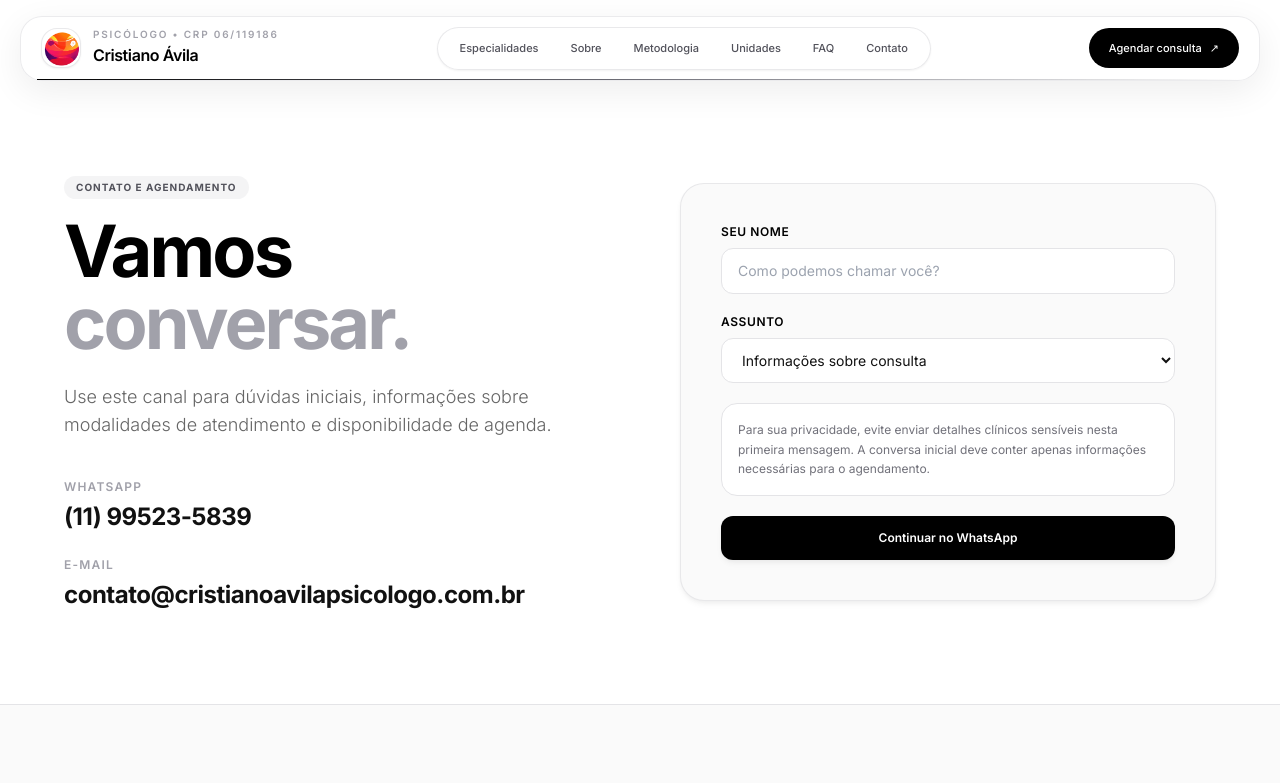
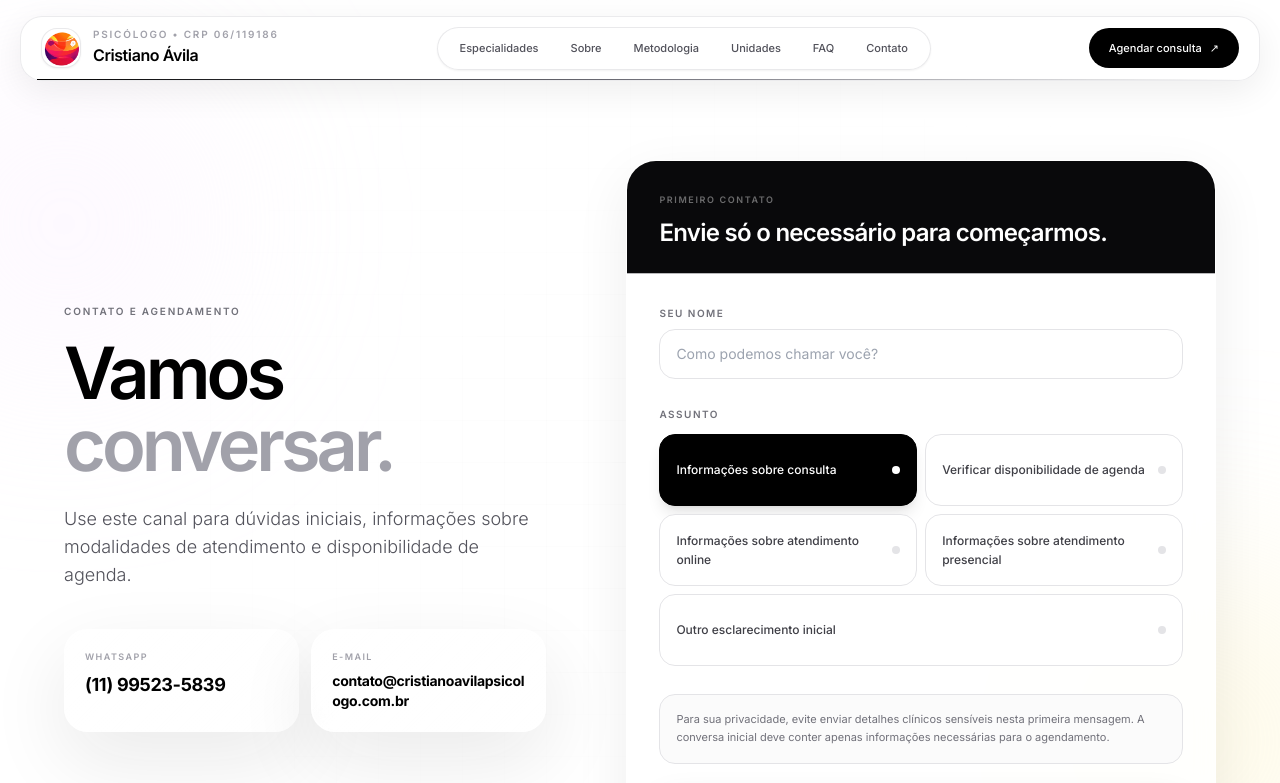
Before and after one commit to RennanLucas/cristiano-avila-site, a Next.js app: page /contato in a window 1280 px wide. Shown: the top 783 px of the page. Built offline with nearby package versions, Linux system fonts and the light colour scheme.

Commit message:
design: replace native contact select with premium choices

```diff
--- a/src/app/contato/page.tsx
+++ b/src/app/contato/page.tsx
@@ -7,9 +7,17 @@ import { motion } from "framer-motion";
 import { CLINIC_CONTACT, buildWhatsAppLink } from "@/data/content";
 import { FIRST_CONTACT_PRIVACY_NOTE } from "@/lib/site-policy";
 
+const CONTACT_REASONS = [
+  "Informações sobre consulta",
+  "Verificar disponibilidade de agenda",
+  "Informações sobre atendimento online",
+  "Informações sobre atendimento presencial",
+  "Outro esclarecimento inicial",
+];
+
 export default function ContatoPage() {
   const [name, setName] = useState("");
-  const [contactReason, setContactReason] = useState("Informações sobre consulta");
+  const [contactReason, setContactReason] = useState(CONTACT_REASONS[0]);
 
   const handleSubmit = (e: React.FormEvent) => {
     e.preventDefault();
@@ -18,52 +26,64 @@ export default function ContatoPage() {
   };
 
   return (
-    <main className="min-h-screen bg-white text-[#111111] overflow-x-hidden selection:bg-black selection:text-white">
+    <main className="min-h-screen overflow-x-hidden bg-white text-[#111111] selection:bg-black selection:text-white">
       <Header />
 
-      <section className="pt-36 sm:pt-40 pb-20 px-6 min-h-[88vh] flex items-center">
-        <div className="max-w-6xl mx-auto w-full">
-          <div className="grid lg:grid-cols-2 gap-14 lg:gap-20 items-center">
+      <section className="relative flex min-h-[88vh] items-center overflow-hidden px-6 pb-20 pt-36 sm:pt-40">
+        <div className="pointer-events-none absolute -left-20 top-20 h-72 w-72 rounded-full bg-fuchsia-100/35 blur-[100px]" />
+        <div className="pointer-events-none absolute -right-20 bottom-12 h-80 w-80 rounded-full bg-amber-100/50 blur-[110px]" />
+        <div className="pointer-events-none absolute inset-0 soft-grid opacity-[0.28] [mask-image:radial-gradient(circle_at_center,black,transparent_84%)]" />
+
+        <div className="relative z-10 mx-auto w-full max-w-6xl">
+          <div className="grid items-center gap-14 lg:grid-cols-[0.9fr_1.1fr] lg:gap-20">
             <motion.div
-              initial={{ opacity: 0, x: -24 }}
+              initial={{ opacity: 0.45, x: -14 }}
               animate={{ opacity: 1, x: 0 }}
-              transition={{ duration: 0.7, ease: "easeOut" }}
+              transition={{ duration: 0.45, ease: [0.16, 1, 0.3, 1] }}
             >
-              <span className="inline-block px-3 py-1 rounded-full bg-zinc-100 text-[10px] font-bold tracking-widest text-zinc-600 uppercase mb-4">
-                Contato e agendamento
-              </span>
-              <h1 className="text-4xl sm:text-5xl md:text-7xl font-bold tracking-tighter text-black leading-tight mb-6">
+              <span className="editorial-label">Contato e agendamento</span>
+              <h1 className="mt-4 text-4xl font-semibold leading-[0.98] tracking-[-0.055em] text-black sm:text-5xl md:text-7xl">
                 Vamos <span className="text-zinc-400">conversar.</span>
               </h1>
-              <p className="text-base sm:text-lg text-textMuted font-light max-w-lg mb-10 leading-relaxed">
+              <p className="mb-10 mt-6 max-w-lg text-base font-light leading-relaxed text-zinc-600 sm:text-lg">
                 Use este canal para dúvidas iniciais, informações sobre modalidades de atendimento e disponibilidade de agenda.
               </p>
 
-              <div className="space-y-6">
-                <div>
-                  <p className="text-xs font-semibold text-zinc-400 uppercase tracking-widest mb-1.5">WhatsApp</p>
-                  <a href={CLINIC_CONTACT.whatsappUrl} target="_blank" rel="noopener noreferrer" className="text-xl sm:text-2xl font-bold tracking-tight hover:text-zinc-500 transition-colors">
-                    {CLINIC_CONTACT.phone}
-                  </a>
-                </div>
-                <div>
-                  <p className="text-xs font-semibold text-zinc-400 uppercase tracking-widest mb-1.5">E-mail</p>
-                  <a href={`mailto:${CLINIC_CONTACT.email}`} className="text-lg sm:text-2xl font-bold tracking-tight break-all hover:text-zinc-500 transition-colors">
-                    {CLINIC_CONTACT.email}
-                  </a>
-                </div>
+              <div className="grid gap-3 sm:grid-cols-2 lg:grid-cols-1 xl:grid-cols-2">
+                <a
+                  href={CLINIC_CONTACT.whatsappUrl}
+                  target="_blank"
+                  rel="noopener noreferrer"
+                  className="premium-glass rounded-[24px] p-5 transition-transform duration-300 hover:-translate-y-1"
+                >
+                  <span className="block text-[9px] font-semibold uppercase tracking-[0.16em] text-zinc-400">WhatsApp</span>
+                  <strong className="mt-2 block text-lg tracking-tight text-black">{CLINIC_CONTACT.phone}</strong>
+                </a>
+
+                <a
+                  href={`mailto:${CLINIC_CONTACT.email}`}
+                  className="premium-glass rounded-[24px] p-5 transition-transform duration-300 hover:-translate-y-1"
+                >
+                  <span className="block text-[9px] font-semibold uppercase tracking-[0.16em] text-zinc-400">E-mail</span>
+                  <strong className="mt-2 block break-all text-sm tracking-tight text-black">{CLINIC_CONTACT.email}</strong>
+                </a>
               </div>
             </motion.div>
 
             <motion.div
-              initial={{ opacity: 0, x: 24 }}
+              initial={{ opacity: 0.45, x: 14 }}
               animate={{ opacity: 1, x: 0 }}
-              transition={{ duration: 0.7, delay: 0.1, ease: "easeOut" }}
-              className="bg-surface p-7 md:p-10 rounded-3xl border border-zinc-200/80 shadow-apple"
+              transition={{ duration: 0.45, delay: 0.05, ease: [0.16, 1, 0.3, 1] }}
+              className="premium-card overflow-hidden rounded-[30px] bg-white/85"
             >
-              <form className="space-y-5" onSubmit={handleSubmit}>
+              <div className="border-b border-zinc-200/80 bg-zinc-950 px-6 py-6 text-white sm:px-8">
+                <span className="text-[9px] font-semibold uppercase tracking-[0.18em] text-white/40">Primeiro contato</span>
+                <h2 className="mt-2 text-2xl font-semibold tracking-[-0.03em]">Envie só o necessário para começarmos.</h2>
+              </div>
+
+              <form className="space-y-7 p-6 sm:p-8" onSubmit={handleSubmit}>
                 <div>
-                  <label htmlFor="name" className="block text-xs font-semibold uppercase tracking-wider text-black mb-2">Seu nome</label>
+                  <label htmlFor="name" className="mb-2 block text-[10px] font-semibold uppercase tracking-[0.15em] text-zinc-500">Seu nome</label>
                   <input
                     type="text"
                     id="name"
@@ -71,33 +91,42 @@ export default function ContatoPage() {
                     autoComplete="name"
                     value={name}
                     onChange={(e) => setName(e.target.value)}
-                    className="w-full bg-white border border-zinc-200 rounded-xl px-4 py-3 text-sm outline-none focus:border-black focus:ring-1 focus:ring-black transition-all"
+                    className="w-full rounded-2xl border border-zinc-200 bg-white px-4 py-3.5 text-sm outline-none transition-all focus:border-black focus:ring-1 focus:ring-black"
                     placeholder="Como podemos chamar você?"
                   />
                 </div>
 
-                <div>
-                  <label htmlFor="reason" className="block text-xs font-semibold uppercase tracking-wider text-black mb-2">Assunto</label>
-                  <select
-                    id="reason"
-                    value={contactReason}
-                    onChange={(e) => setContactReason(e.target.value)}
-                    className="w-full bg-white border border-zinc-200 rounded-xl px-4 py-3 text-sm outline-none focus:border-black focus:ring-1 focus:ring-black transition-all"
-                  >
-                    <option>Informações sobre consulta</option>
-                    <option>Verificar disponibilidade de agenda</option>
-                    <option>Informações sobre atendimento online</option>
-                    <option>Informações sobre atendimento presencial</option>
-                    <option>Outro esclarecimento inicial</option>
-                  </select>
-                </div>
+                <fieldset>
+                  <legend className="mb-3 text-[10px] font-semibold uppercase tracking-[0.15em] text-zinc-500">Assunto</legend>
+                  <div className="grid gap-2 sm:grid-cols-2">
+                    {CONTACT_REASONS.map((reason, index) => {
+                      const active = contactReason === reason;
+                      return (
+                        <button
+                          key={reason}
+                          type="button"
+                          onClick={() => setContactReason(reason)}
+                          aria-pressed={active}
+                          className={`group flex min-h-[72px] items-center justify-between gap-3 rounded-2xl border px-4 py-3 text-left transition-all duration-300 ${
+                            active
+                              ? "border-black bg-black text-white shadow-lg"
+                              : "border-zinc-200 bg-white text-zinc-700 hover:-translate-y-0.5 hover:border-zinc-400"
+                          } ${index === CONTACT_REASONS.length - 1 ? "sm:col-span-2" : ""}`}
+                        >
+                          <span className="text-xs font-medium leading-relaxed">{reason}</span>
+                          <span className={`h-2 w-2 shrink-0 rounded-full ${active ? "bg-white" : "bg-zinc-200 group-hover:bg-zinc-400"}`} aria-hidden="true" />
+                        </button>
+                      );
+                    })}
+                  </div>
+                </fieldset>
 
-                <div className="rounded-2xl border border-zinc-200 bg-white p-4 text-xs leading-relaxed text-zinc-500">
+                <div className="rounded-2xl border border-zinc-200 bg-zinc-50/80 p-4 text-[11px] leading-relaxed text-zinc-500">
                   {FIRST_CONTACT_PRIVACY_NOTE}
                 </div>
 
-                <button type="submit" className="w-full bg-black text-white rounded-xl py-3.5 font-semibold text-xs hover:bg-zinc-800 transition-colors shadow-apple">
-                  Continuar no WhatsApp
+                <button type="submit" className="btn-primary w-full rounded-2xl py-3.5 text-xs">
+                  Continuar no WhatsApp <span className="ml-2" aria-hidden="true">↗</span>
                 </button>
               </form>
             </motion.div>
```
